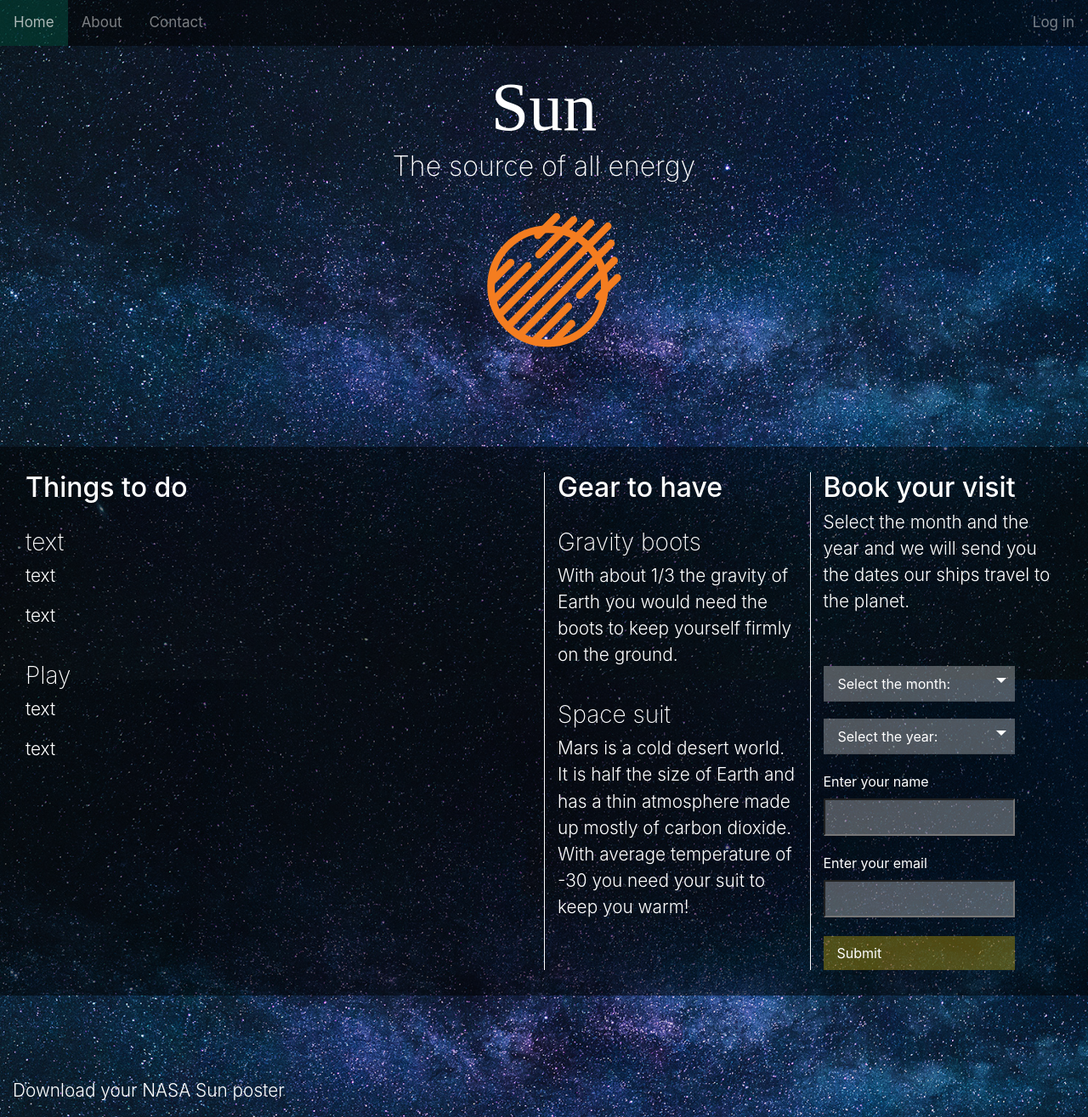
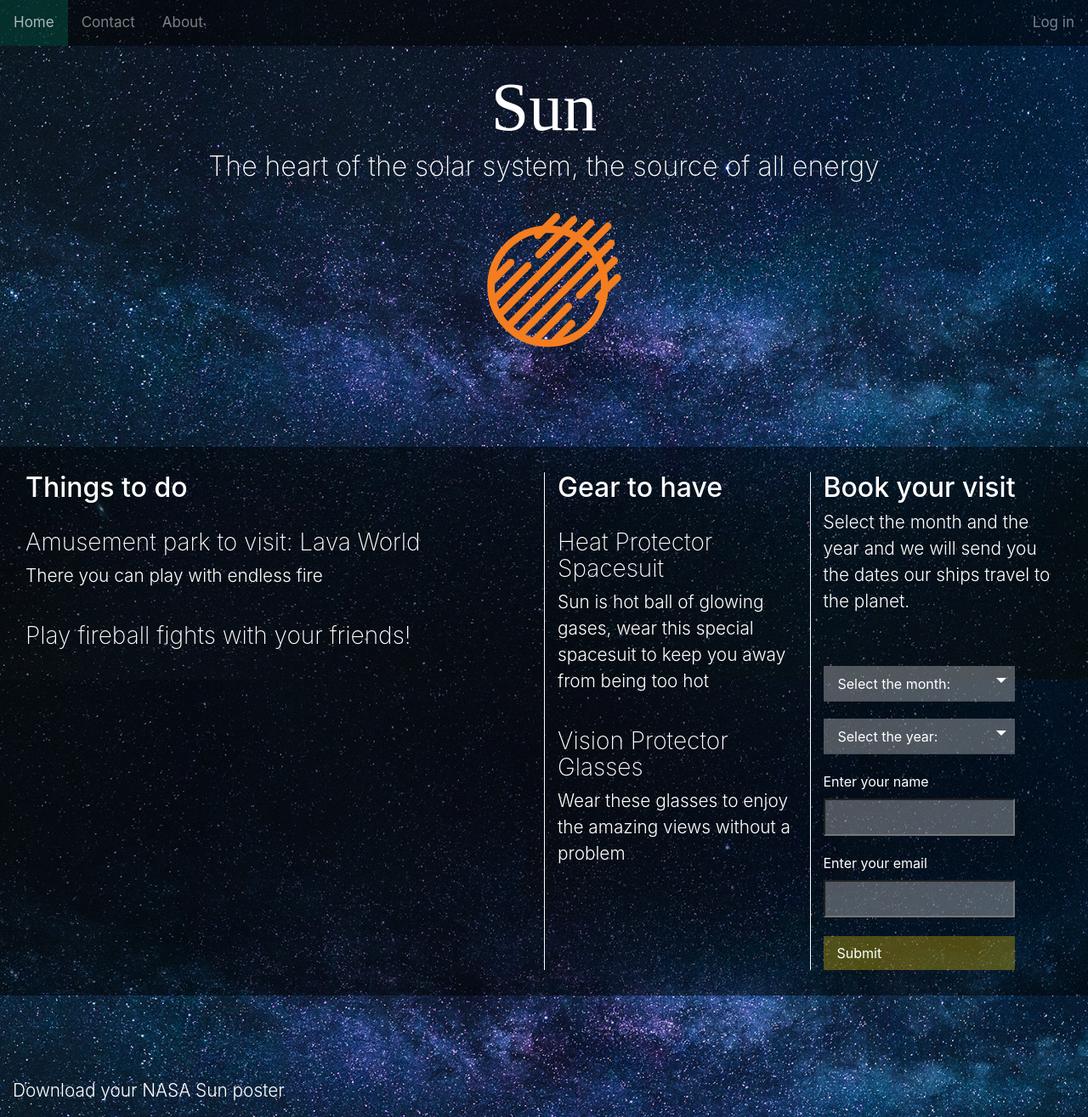
Before and after one commit to itunua/code-first-eg, a plain HTML site: page sun.html in a window 1280 px wide. Shown: the whole page at 85% size. Drawn offline with nearby package versions, Linux system fonts and the light colour scheme; a web font is replaced by a local one.

Commit message:
Create sun (#11)
* changes

menu links

* adding gears

* rearranged menu

```diff
--- a/sun.html
+++ b/sun.html
@@ -30,8 +30,8 @@
   <body>
     <div class="topnav" id="myTopnav">
   <a href="index.html" class="active">Home</a>
-  <a href="#news">About</a>
-  <a href="#contact">Contact</a>
+  <a href="contact.html">Contact</a>
+  <a href="about-us.html">About</a>
   <a href="#about" id="right">Log in</a>
   <a href="javascript:void(0);" class="icon" onclick="myFunction()">
     &#9776;
@@ -42,7 +42,7 @@
 <div class="jumbotron1">
   <div class="container text-center">
     <h1 class="title">Sun</h1>
-    <h2 class="light">The source of all energy</h2>
+    <h2 class="light">The heart of the solar system, the source of all energy</h2>
     <img src="media/sun.svg" class="img-responsive logo" alt="our logo">
   </div>
 </div>
@@ -55,25 +55,20 @@
 
     <div class="col-sm-6">
       <h2>Things to do</h2><br>
-      <h3>text</h3>
-      <p>text</p>
-      <p>text</p>
+      <h3>Amusement park to visit: Lava World</h3>
+      <p>There you can play with endless fire</p>
         <br>
-        <h3>Play </h3>
-        <p>text</p>
-        <p>text</p>
+        <h3>Play fireball fights with your friends!</h3>
+
           <br>
 
     </div>
     <div class="col-sm-3 defined">
       <h2 class="spaced">Gear to have</h2><br>
-      <h3>Gravity boots</h3>
-      <p>With about 1/3 the gravity of Earth you would need the boots
-         to keep yourself firmly on the ground.</p><br>
-      <h3>Space suit</h3>
-      <p>Mars is a cold desert world. It is half the size of Earth
-        and has a thin atmosphere made up mostly of carbon dioxide.
-        With average temperature of -30<!--&#8451--> you need your suit to keep you warm!</p>
+      <h3>Heat Protector Spacesuit</h3>
+      <p>Sun is hot ball of glowing gases, wear this special spacesuit to keep you away from being too hot</p><br>
+      <h3>Vision Protector Glasses</h3>
+      <p>Wear these glasses to enjoy the amazing views without a problem</p>
 
     </div>
     <div class="col-sm-3 defined">
@@ -152,7 +147,3 @@
 
 </body>
 </html>
-
-
-  </body>
- </html>
```
